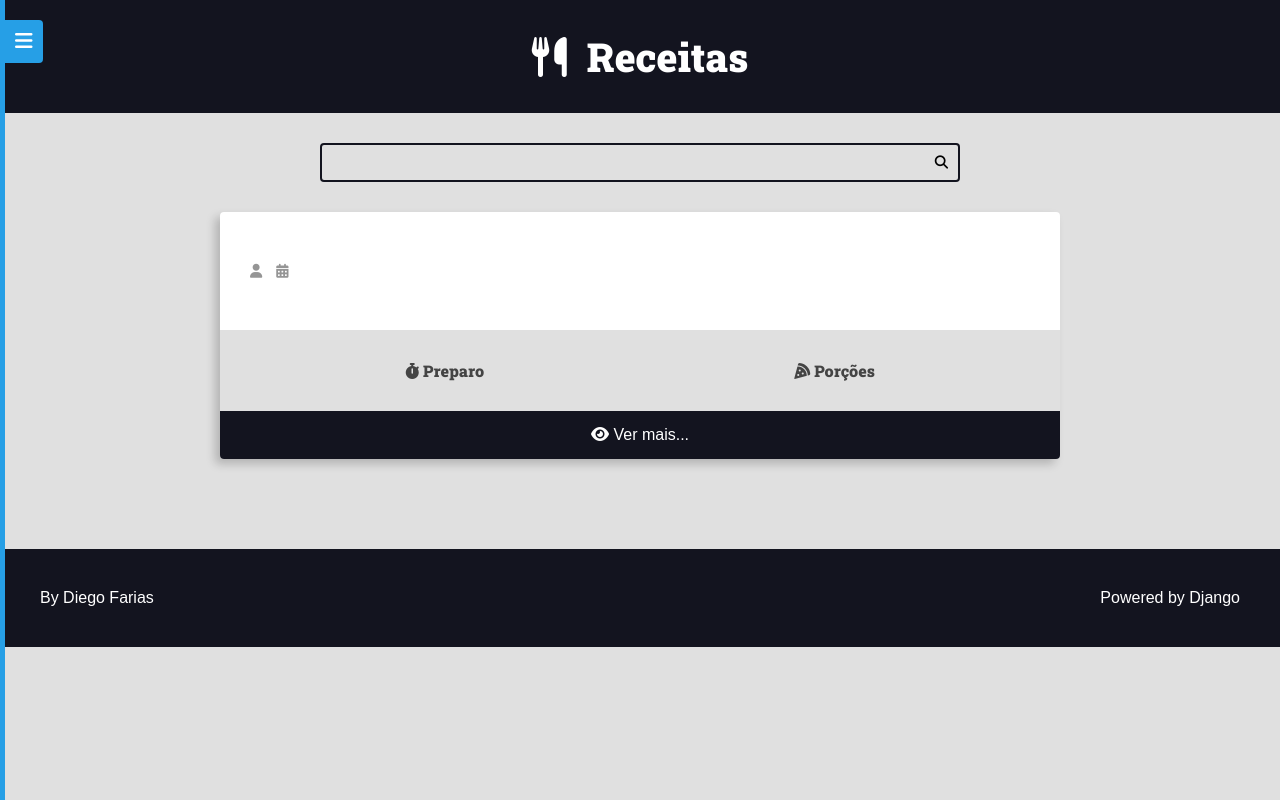
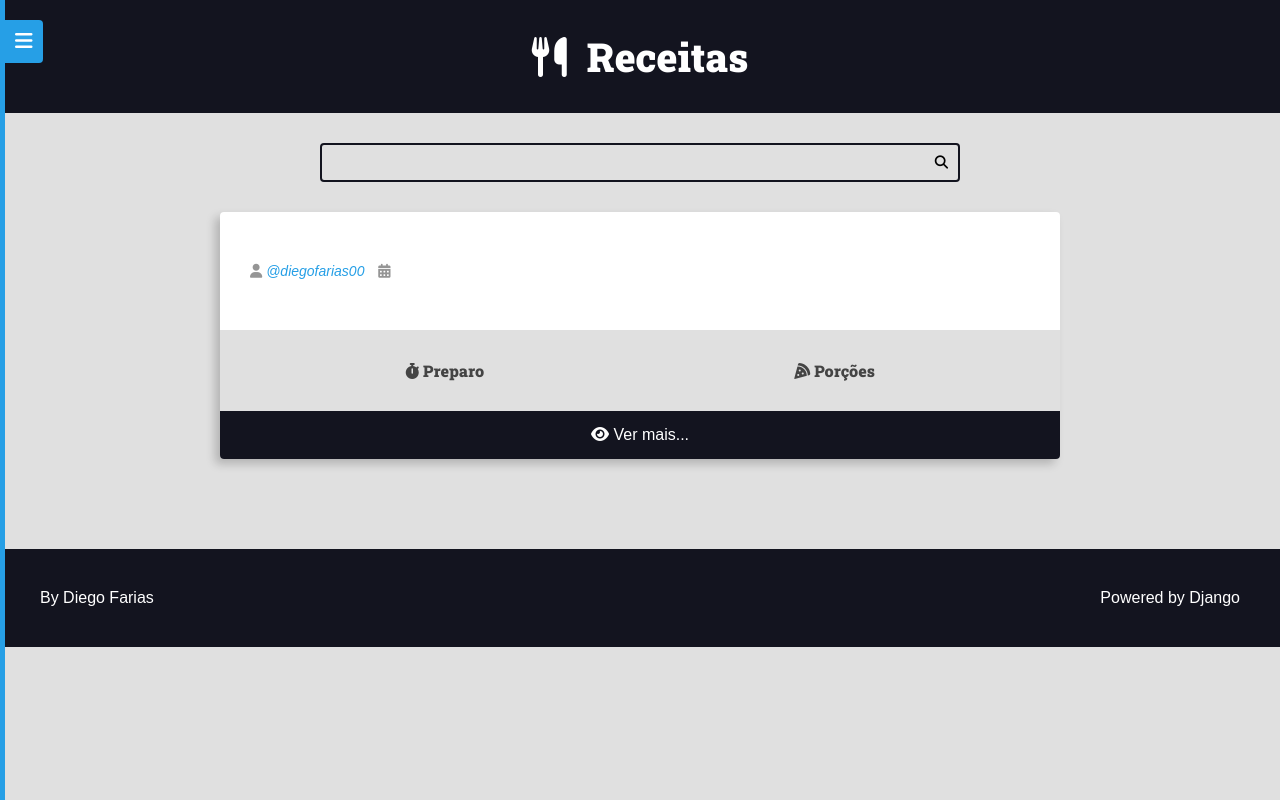
Before and after one commit to odiegofarias/recipes-django, a Django app: template recipes/templates/recipes/pages/recipe-view.html in a window 1280 px wide. Run offline with Django 4.2, Linux system fonts and the light colour scheme; the template is opened without the code that fills it, so the values that code supplies are empty; some libraries are stand-ins or nearby versions.

Commit message:
acrescentando instagram

```diff
--- a/recipes/templates/recipes/partials/recipe.html
+++ b/recipes/templates/recipes/partials/recipe.html
@@ -17,6 +17,7 @@
             <span class="recipe-author-item">
                 {% if recipe.author.profile %}
                     <a href="{% url 'authors:profile' recipe.author.profile.id %}">
+
                 {% endif %}
 
                 <i class="fas fa-user"></i>
@@ -25,8 +26,9 @@
                         {{recipe.author.first_name}} {{recipe.author.last_name}}
                     {% else %}
                         {{ recipe.author.username }}
+
                     {% endif %}
-
+            <a href="http://instagram.com/diegofarias00" target="_blank">@diegofarias00</a>
                 {% if recipe.author.profile %}
                     </a>
                 {% endif %}
```
